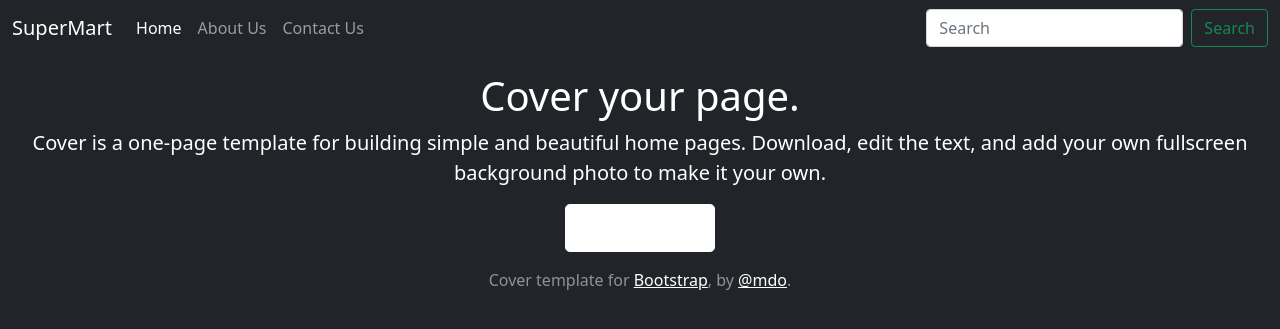
After one commit to arpit963/User_login, a Django app: page /about in a window 1280 px wide. The commit adds this page. Shown: the top 329 px of the page. Run offline with Django 3.2, Linux system fonts and the light colour scheme.

Commit message:
add about page

```diff
--- a/blog/urls.py
+++ b/blog/urls.py
@@ -5,7 +5,7 @@ from blog import views
 urlpatterns = [
     path("", views.index, name='home'),
     path("contact", views.contact, name='contact'),
+    path("about", views.about, name='about'),
     path("login", views.loginUser, name='login'),
     path("logout", views.logoutUser, name='logout'),
-
 ]
--- a/blog/views.py
+++ b/blog/views.py
@@ -21,6 +21,9 @@ def contact(request):
         messages.success(request, 'Your message has been sent')
 
     return render(request, 'contact.html')
+
+def about(request):
+    return render(request, 'about.html')
 
 # User Authenticate
 def loginUser(request):
--- /dev/null
+++ b/templates/about.html
@@ -0,0 +1,74 @@
+{% extends 'base.html' %}
+
+<html lang="en" class="h-100">
+
+<head>
+    <meta charset="utf-8">
+    <meta name="viewport" content="width=device-width, initial-scale=1">
+    <meta name="description" content="">
+    <meta name="author" content="Mark Otto, Jacob Thornton, and Bootstrap contributors">
+    <meta name="generator" content="Hugo 0.79.0">
+    <title>Cover Template · Bootstrap v5.0</title>
+
+    <link rel="canonical" href="https://getbootstrap.com/docs/5.0/examples/cover/">
+
+    <!-- Bootstrap core CSS -->
+    <link href="/docs/5.0/dist/css/bootstrap.min.css" rel="stylesheet"
+        integrity="sha384-giJF6kkoqNQ00vy+HMDP7azOuL0xtbfIcaT9wjKHr8RbDVddVHyTfAAsrekwKmP1" crossorigin="anonymous">
+
+    <!-- Favicons -->
+    <link rel="apple-touch-icon" href="/docs/5.0/assets/img/favicons/apple-touch-icon.png" sizes="180x180">
+    <link rel="icon" href="/docs/5.0/assets/img/favicons/favicon-32x32.png" sizes="32x32" type="image/png">
+    <link rel="icon" href="/docs/5.0/assets/img/favicons/favicon-16x16.png" sizes="16x16" type="image/png">
+    <link rel="manifest" href="/docs/5.0/assets/img/favicons/manifest.json">
+    <link rel="mask-icon" href="/docs/5.0/assets/img/favicons/safari-pinned-tab.svg" color="#7952b3">
+    <link rel="icon" href="/docs/5.0/assets/img/favicons/favicon.ico">
+    <meta name="theme-color" content="#7952b3">
+
+    <style>
+        .bd-placeholder-img {
+            font-size: 1.125rem;
+            text-anchor: middle;
+            -webkit-user-select: none;
+            -moz-user-select: none;
+            user-select: none;
+        }
+
+        @media (min-width: 768px) {
+            .bd-placeholder-img-lg {
+                font-size: 3.5rem;
+            }
+        }
+    </style>
+
+
+    <!-- Custom styles for this template -->
+    <link href="cover.css" rel="stylesheet">
+</head>
+
+
+{% block body %}
+
+<body class="h-100 text-center text-white bg-dark">
+
+    <div class="cover-container d-flex w-100 h-100 p-3 mx-auto flex-column">
+
+        <main class="px-3">
+            <h1>Cover your page.</h1>
+            <p class="lead">Cover is a one-page template for building simple and beautiful home pages. Download, edit
+                the text, and add your own fullscreen background photo to make it your own.</p>
+            <p class="lead">
+                <a href="#" class="btn btn-lg btn-secondary fw-bold border-white bg-white">Learn more</a>
+            </p>
+        </main>
+
+        <footer class="mt-auto text-white-50">
+            <p>Cover template for <a href="https://getbootstrap.com/" class="text-white">Bootstrap</a>, by <a
+                    href="https://twitter.com/mdo" class="text-white">@mdo</a>.</p>
+        </footer>
+    </div>
+</body>
+
+</html>
+
+{% endblock body %}
--- a/templates/contact.html
+++ b/templates/contact.html
@@ -17,7 +17,7 @@ Welcome {{request.user}}
                     <label for="email" class="form-label">Email address</label>
                     <input type="email" class="form-control" id="email" name="email" placeholder="Enter your Email"
                         aria-describedby="emailHelp">
-                    <div id="emailHelp" class="form-text">We'll never share your email with anyone else.</div>
+                    {% comment %} <div id="emailHelp" class="form-text">We'll never share your email with anyone else.</div> {% endcomment %}
                 </div>
                 <div class="mb-3">
                     <label for="Phone" class="form-label">Phone Number</label>
@@ -40,6 +40,9 @@ Welcome {{request.user}}
                     <label class="form-check-label" for="exampleCheck1">Check me out</label>
                 </div>
                 <button type="submit" class="btn btn-primary">Submit</button>
+                {% if perms.blog.view_contact %}
+                <input type="button" value="view">
+                {% endif %}
             </form>
         </div>
     </div>
```
Also changed, not shown: templates/index.html (+6 -6 lines), db.sqlite3.
